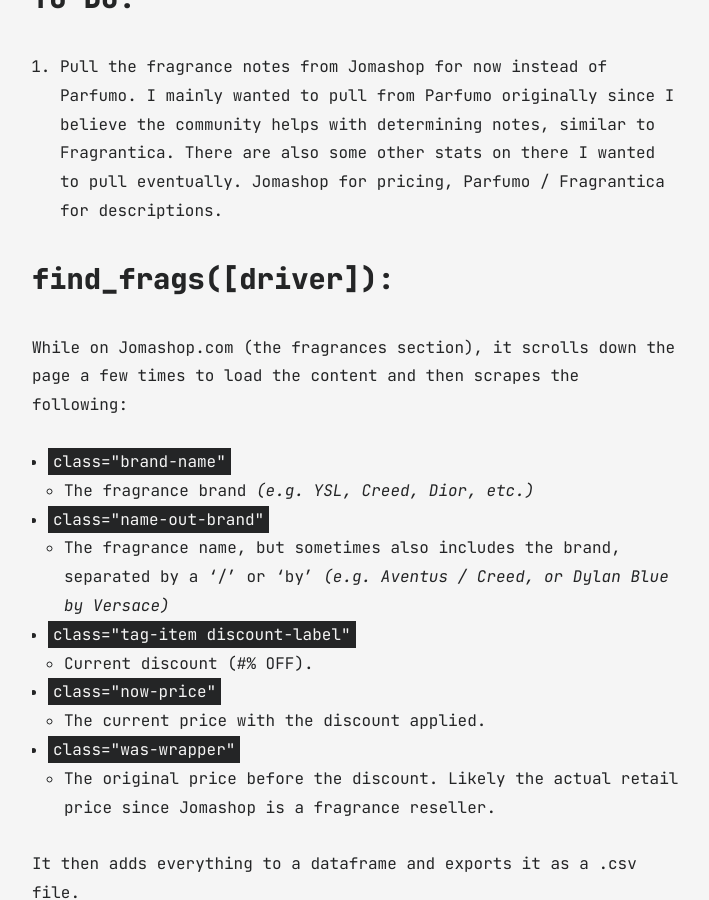
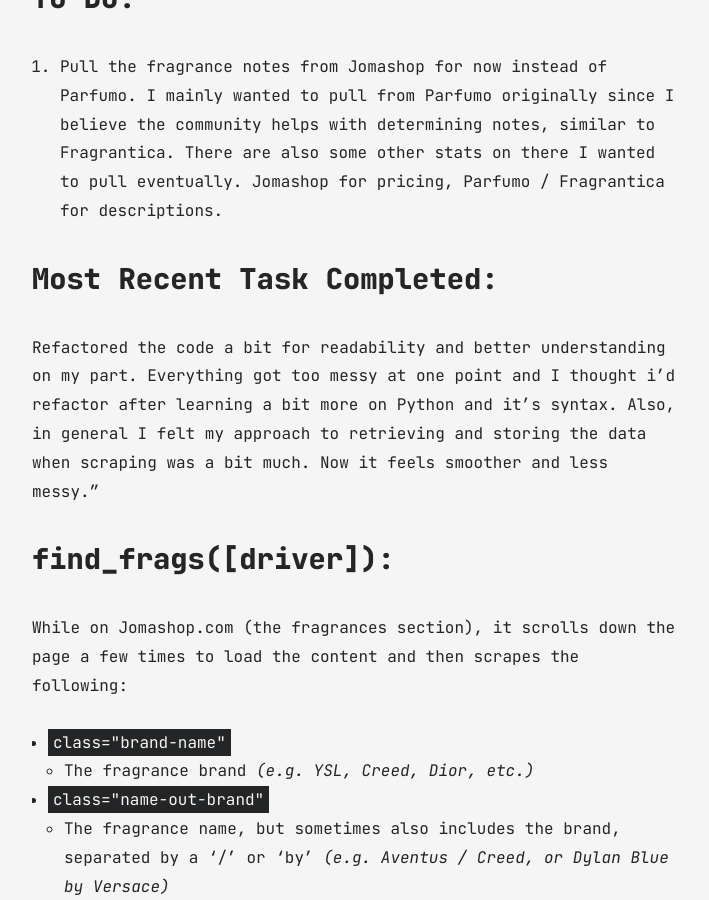
Before and after one commit to ouchmode/Portfolio, a Jekyll site: the page built from all_collections/_posts/2024-12-29-fragrance-scraper.md, in a window 1280 px wide and 900 px high, scrolled down 780 px. Shown: the whole window, without its empty margins (283-992 px from the left). Built offline with Jekyll 4.4.1, drawn with Linux system fonts in a browser that asks for light colours.

Commit message:
updated with tasks recently done.

```diff
--- a/all_collections/_posts/2024-12-29-fragrance-scraper.md
+++ b/all_collections/_posts/2024-12-29-fragrance-scraper.md
@@ -13,6 +13,9 @@ Web Scraper made in Python with Selenium to extract results from the fragrance s
 
 ## TO DO:
 1. Pull the fragrance notes from Jomashop for now instead of Parfumo. I mainly wanted to pull from Parfumo originally since I believe the community helps with determining notes, similar to Fragrantica. There are also some other stats on there I wanted to pull eventually. Jomashop for pricing, Parfumo / Fragrantica for descriptions.
+
+## Most Recent Task Completed:
+Refactored the code a bit for readability and better understanding on my part. Everything got too messy at one point and I thought i'd refactor after learning a bit more on Python and it's syntax. Also, in general I felt my approach to retrieving and storing the data when scraping was a bit much. Now it feels smoother and less messy."
 
 ## find_frags([driver]):
 While on Jomashop.com (the fragrances section), it scrolls down the page a few times to load the content and then scrapes the following:
```
